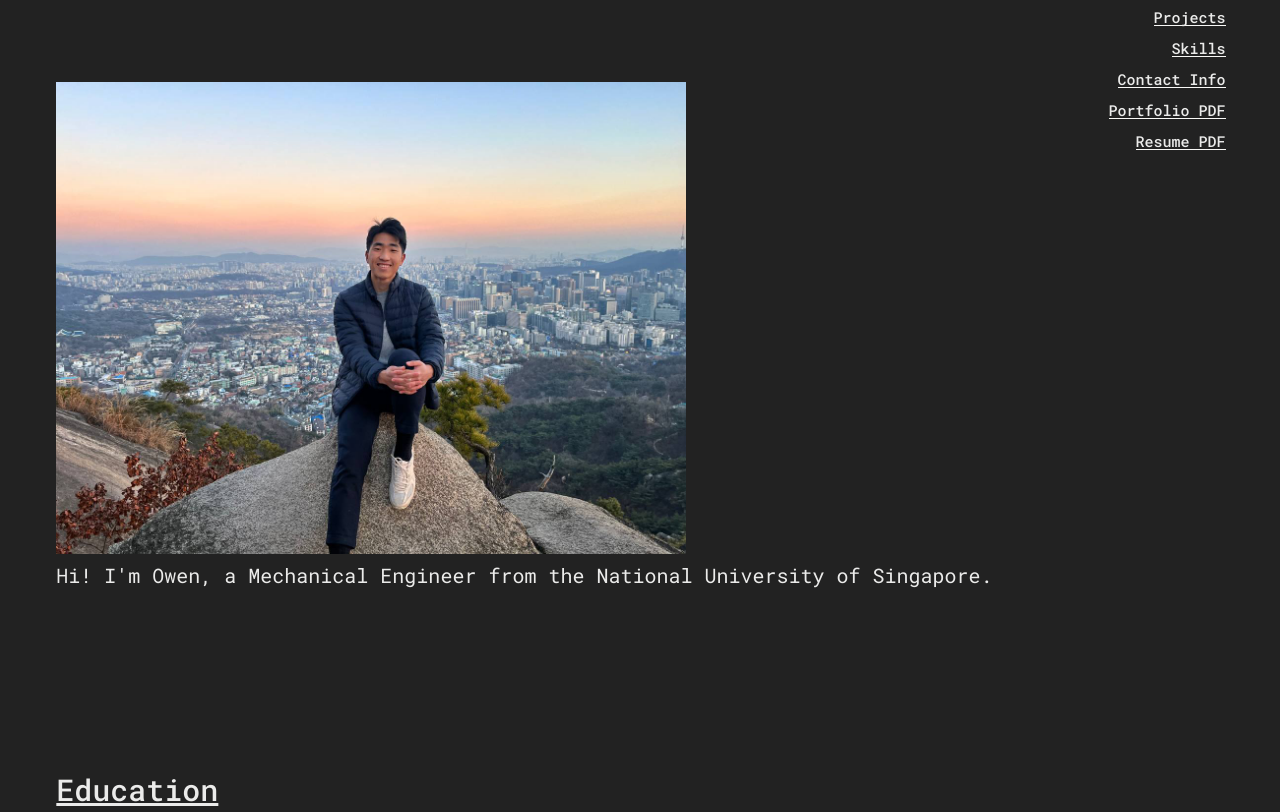
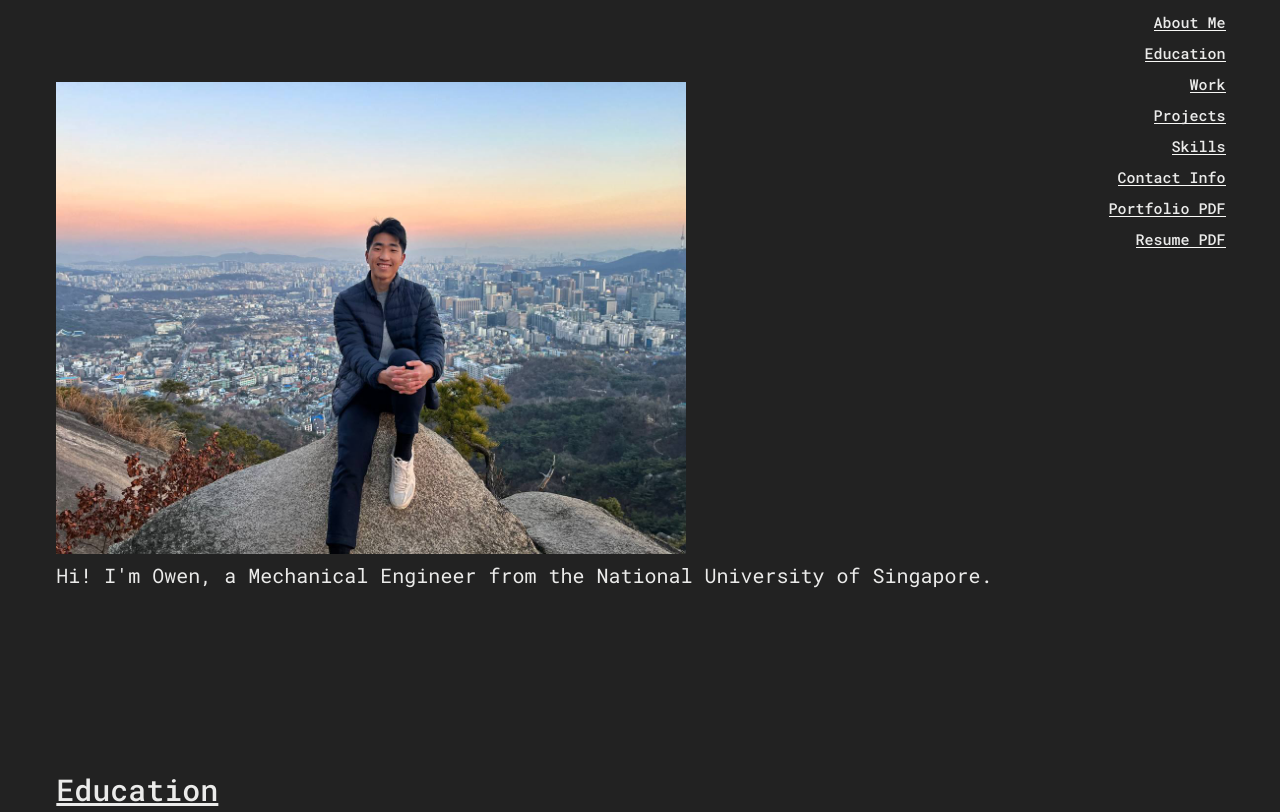
Before and after one commit to codingowen/OwensWebsite, a plain HTML site: page index.html in a window 1280 px wide. Shown: the top 812 px of the page. Drawn offline with Linux system fonts and the light colour scheme.

Commit message:
Update style.css

```diff
--- a/assets/css/style.css
+++ b/assets/css/style.css
@@ -203,7 +203,7 @@ a:hover, a:focus {
 .footer {
 	position: fixed;
 	right: 4.25%;
-	bottom: 650px;
+	bottom: 69%;
 	display: -webkit-box;
 	display: flex;
 	-webkit-box-orient: vertical;
```
